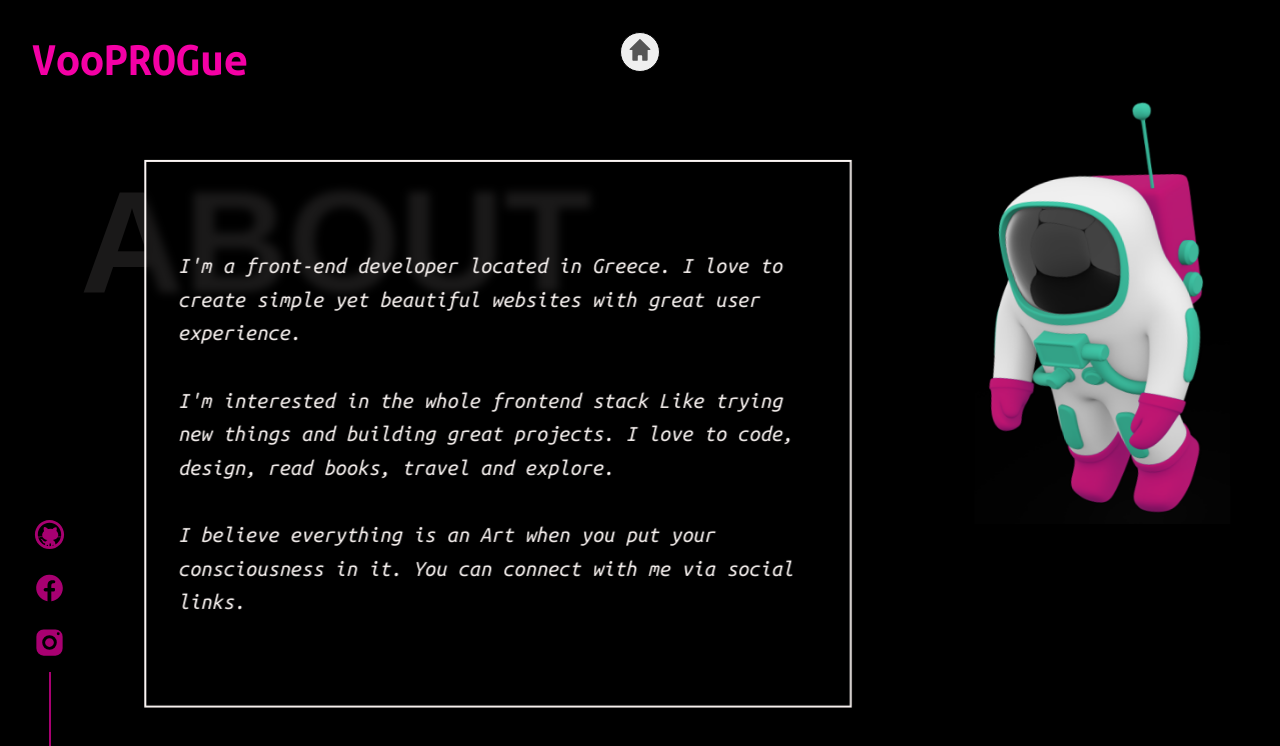
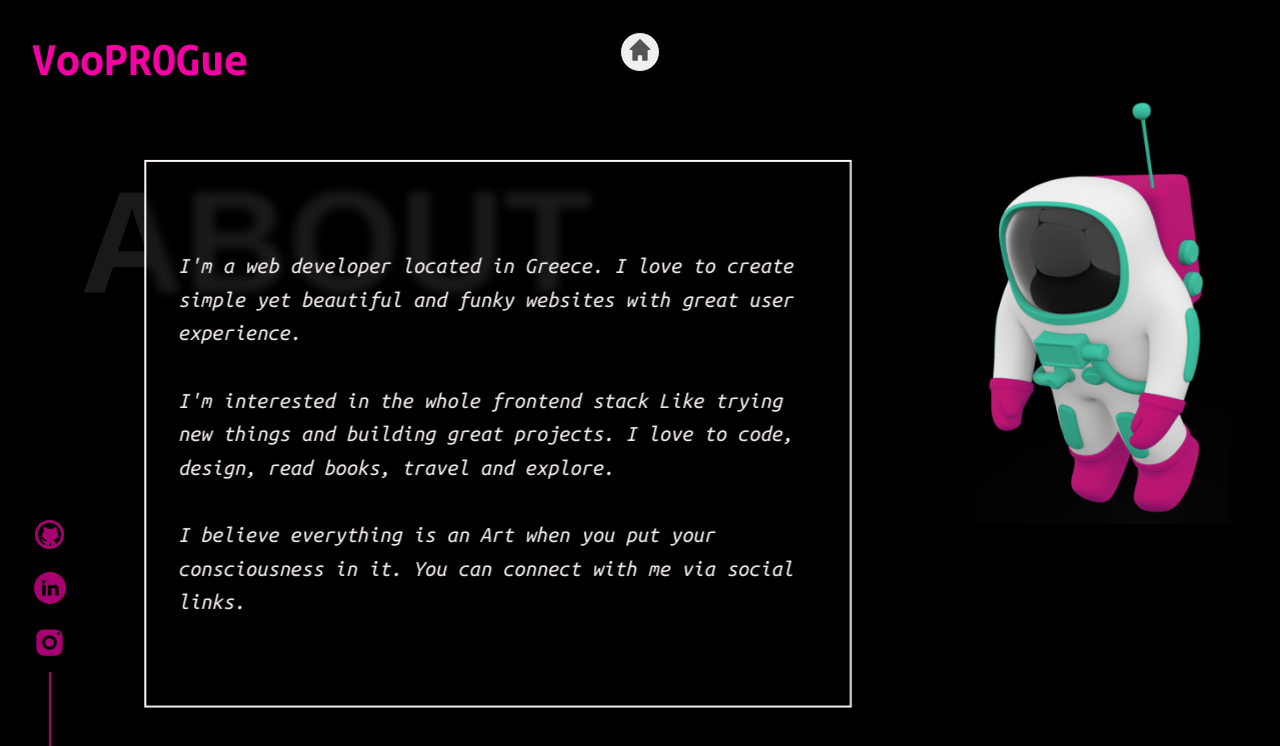
Before and after one commit to rusinner/React_Portfolio, a React (Create React App) app in the folder react-portfolio/: page /about in a window 1280 px wide. Shown: the top 746 px of the page. Built offline with nearby package versions, Linux system fonts and the light colour scheme.

Commit message:
text fields completed

```diff
--- a/react-portfolio/src/components/AboutPage.js
+++ b/react-portfolio/src/components/AboutPage.js
@@ -110,8 +110,8 @@ const AboutPage = () => {
           <ParticleComponent theme="dark" />
 
           <Main variants={Text}>
-            I'm a front-end developer located in Greece. I love to create simple
-            yet beautiful websites with great user experience.
+            I'm a web developer located in Greece. I love to create simple yet
+            beautiful and funky websites with great user experience.
             <br />
             <br /> I'm interested in the whole frontend stack Like trying new
             things and building great projects. I love to code, design, read
--- a/react-portfolio/src/components/AllSvgs.js
+++ b/react-portfolio/src/components/AllSvgs.js
@@ -53,6 +53,23 @@ export const Facebook = (props) => {
     </svg>
   );
 };
+
+export const LinkedIn = (props) => (
+  <svg
+    xmlns="http://www.w3.org/2000/svg"
+    viewBox="0 0 3333 3333"
+    shapeRendering="geometricPrecision"
+    textRendering="geometricPrecision"
+    imageRendering="optimizeQuality"
+    fillRule="evenodd"
+    clipRule="evenodd"
+    {...props}
+  >
+    <path d="M1667 0c920 0 1667 746 1667 1667 0 920-746 1667-1667 1667C747 3334 0 2588 0 1667 0 747 746 0 1667 0zm-215 1336h342v175h5c48-86 164-175 338-175 361 0 428 225 428 517v596h-357v-528c0-126-3-288-186-288-186 0-214 137-214 279v537h-357V1336zm-247-309c0 102-83 186-186 186-102 0-186-83-186-186 0-102 83-186 186-186 102 0 186 83 186 186zm-371 309h371v1113H834V1336z" />
+  </svg>
+);
+
+export default LinkedIn;
 
 export const YouTube = (props) => {
   return (
--- a/react-portfolio/src/components/Intro.js
+++ b/react-portfolio/src/components/Intro.js
@@ -2,7 +2,7 @@ import React from "react";
 import styled from "styled-components";
 import { motion } from "framer-motion";
 
-import Me from "../assets/Images/profile-img.png";
+import Me from "../assets/Images/profileImg.png";
 
 const Box = styled(motion.div)`
   position: absolute;
@@ -32,7 +32,7 @@ const SubBox = styled.div`
     bottom: 0;
     left: 50%;
     transform: translate(-50%, 0%);
-    width: 100%;
+    width: 80%;
     height: auto;
 
     @media screen and (max-width: 768px) {
--- a/react-portfolio/src/components/MySkillsPage.js
+++ b/react-portfolio/src/components/MySkillsPage.js
@@ -113,8 +113,7 @@ const MySkillsPage = () => {
               <Develope width={40} height={40} /> Developer
             </Title>
             <Description>
-              I value business or brand for which i'm creating, thus i enjoy
-              bringing new ideas to life.
+              Ι enjoy creating from scratch and bringing new ideas to life.
             </Description>
             <Description>
               <strong>Skills</strong>
@@ -133,7 +132,7 @@ const MySkillsPage = () => {
               <Design width={40} height={40} /> Designer
             </Title>
             <Description>
-              I love to create design which speaks, Keep it clean, minimal and
+              I love to create targeted designs, Keep it clean, minimal and
               simple.
             </Description>
             <Description>
--- a/react-portfolio/src/subComponents/SocialIcons.js
+++ b/react-portfolio/src/subComponents/SocialIcons.js
@@ -2,7 +2,7 @@ import React from "react";
 import styled from "styled-components";
 import { motion } from "framer-motion";
 // import { NavLink } from "react-router-dom";
-import { Github, Facebook, Instagram } from "../components/AllSvgs";
+import { Github, LinkedIn, Instagram } from "../components/AllSvgs";
 import { voopTheme } from "../components/Themes";
 const Icons = styled.div`
   display: flex;
@@ -54,11 +54,11 @@ const SocialIcons = (props) => {
         <a
           style={{ color: "inherit" }}
           target="_blank"
-          href="https://facebook.com/vooprogue"
+          href="https://www.linkedin.com/in/theologos-mavropoulos-55338a212/"
           rel="noreferrer"
         >
-          <Facebook
-            width={35}
+          <LinkedIn
+            width={32}
             height={32}
             fill={props.theme === "voop" ? voopTheme.text : voopTheme.body}
           />
```
Also changed, not shown: react-portfolio/src/assets/Images/profileImg.png (added), react-portfolio/src/data/AllSvg.txt.
